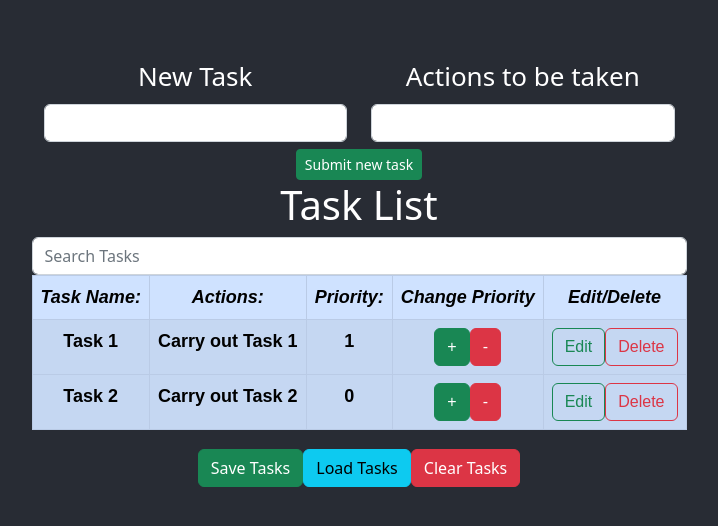
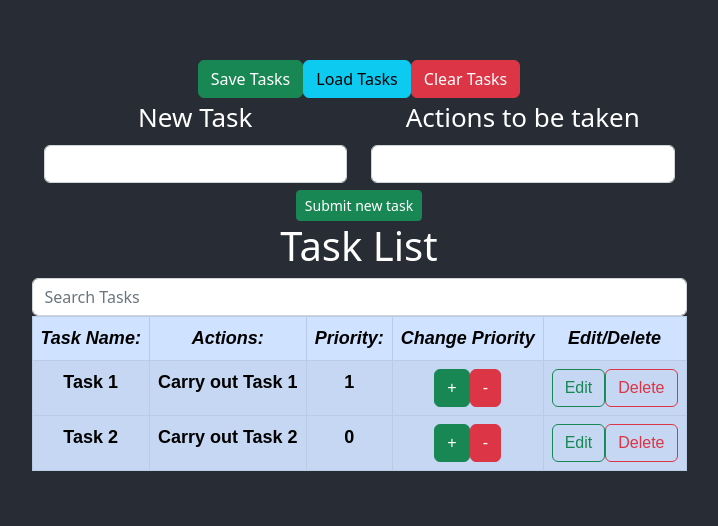
Before and after one commit to arnoldatk94/Project-1, a React (Create React App) app: page / in a window 1280 px wide. Shown: the part 128-654 px from the top of the page, without its empty margins (281-999 px from the left). Built offline with nearby package versions, Linux system fonts and the light colour scheme.

Commit message:
reordering buttons

```diff
--- a/src/Components/TaskList.js
+++ b/src/Components/TaskList.js
@@ -144,6 +144,15 @@ export default class TaskList extends React.Component {
     let sorted = this.state.tasksArray.sort((a, b) => b.priority - a.priority);
     return (
       <div>
+        <Button variant="success" onClick={() => this.setData()}>
+          Save Tasks
+        </Button>
+        <Button variant="info" onClick={() => this.getData()}>
+          Load Tasks
+        </Button>
+        <Button variant="danger" onClick={() => this.clearStorage()}>
+          Clear Tasks
+        </Button>
         <TaskCreator
           addTask={this.addTask}
           taskArrayLength={this.state.tasksArray.length}
@@ -208,15 +217,6 @@ export default class TaskList extends React.Component {
             )}
           </Table>
         </form>
-        <Button variant="success" onClick={() => this.setData()}>
-          Save Tasks
-        </Button>
-        <Button variant="info" onClick={() => this.getData()}>
-          Load Tasks
-        </Button>
-        <Button variant="danger" onClick={() => this.clearStorage()}>
-          Clear Tasks
-        </Button>
       </div>
     );
   }
```
